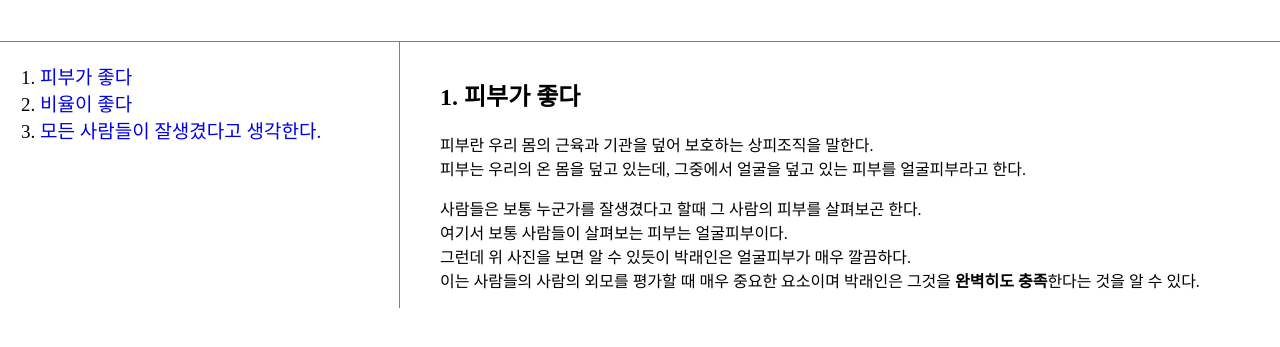
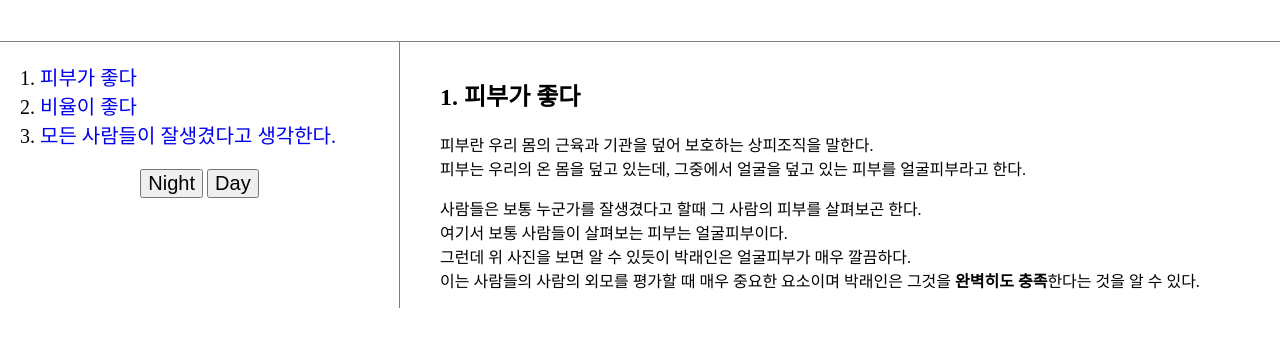
Before and after one commit to rain1189/MyFirstWebSite, a plain HTML site: page 1.html in a window 1280 px wide. Shown: the part 153-500 px from the top of the page. Drawn offline with Linux system fonts and the light colour scheme.

Commit message:
Add night and day

```diff
--- a/1.html
+++ b/1.html
@@ -4,15 +4,22 @@
     <title>박래인이 잘생긴 이유</title>
     <meta charset="utf-8">
     <link rel=stylesheet href="style.css">
+    <script src="script.js"></script>
 </head>
 <body>
     <h1>박래인<img src="selfie.jpg" height="100">이 잘생긴 이유</h1>
     <div id="grid">
-        <ol>
-            <li><a href="1.html">피부가 좋다</a></li>
-            <li><a href="2.html">비율이 좋다</a></li>
-            <li><a href="3.html">모든 사람들이 잘생겼다고 생각한다.</a></li>
-        </ol>
+        <div id="content">
+            <ol>
+                <li><a href="1.html">피부가 좋다</a></li>
+                <li><a href="2.html">비율이 좋다</a></li>
+                <li><a href="3.html">모든 사람들이 잘생겼다고 생각한다.</a></li>
+            </ol>
+            <div>
+                <input type="button" value="Night" onclick="toNight()">
+                <input type="button" value="Day" onclick="toDay()">
+            </div>
+        </div>
         <div id="article">
             <h2>1. 피부가 좋다</h2>
             <p>
--- /dev/null
+++ b/script.js
@@ -0,0 +1,17 @@
+function toNight() {
+    document.querySelector('body').style.backgroundColor="black";
+    document.querySelector('body').style.color="lightgrey";
+    a들 = document.querySelectorAll('a');
+    a들.forEach(function(a) {
+        a.style.color="lightblue"
+    })
+}
+
+function toDay() {
+    document.querySelector('body').style.backgroundColor=null;
+    document.querySelector('body').style.color=null;
+    a들 = document.querySelectorAll('a');
+    a들.forEach(function(a) {
+        a.style.color=null
+    })
+}
--- a/style.css
+++ b/style.css
@@ -11,14 +11,24 @@ h1 {
 }
 
 ol {
-    font-size: 19px;
-    padding-top: 20px;
-    border-right: 1px solid grey;
-    margin: 0;
+    font-size: 20px;
+    /* padding: 20px; */
 }
 
 a {
     text-decoration: none;
+}
+
+input {
+    font-size: 20px;
+}
+
+#content {
+    border-right: 1px solid grey;
+}
+
+#content div {
+    text-align: center;
 }
 
 #grid {
```
Also changed, not shown: 2.html (+12 -5 lines), 3.html (+12 -5 lines), index.html (+12 -5 lines).
